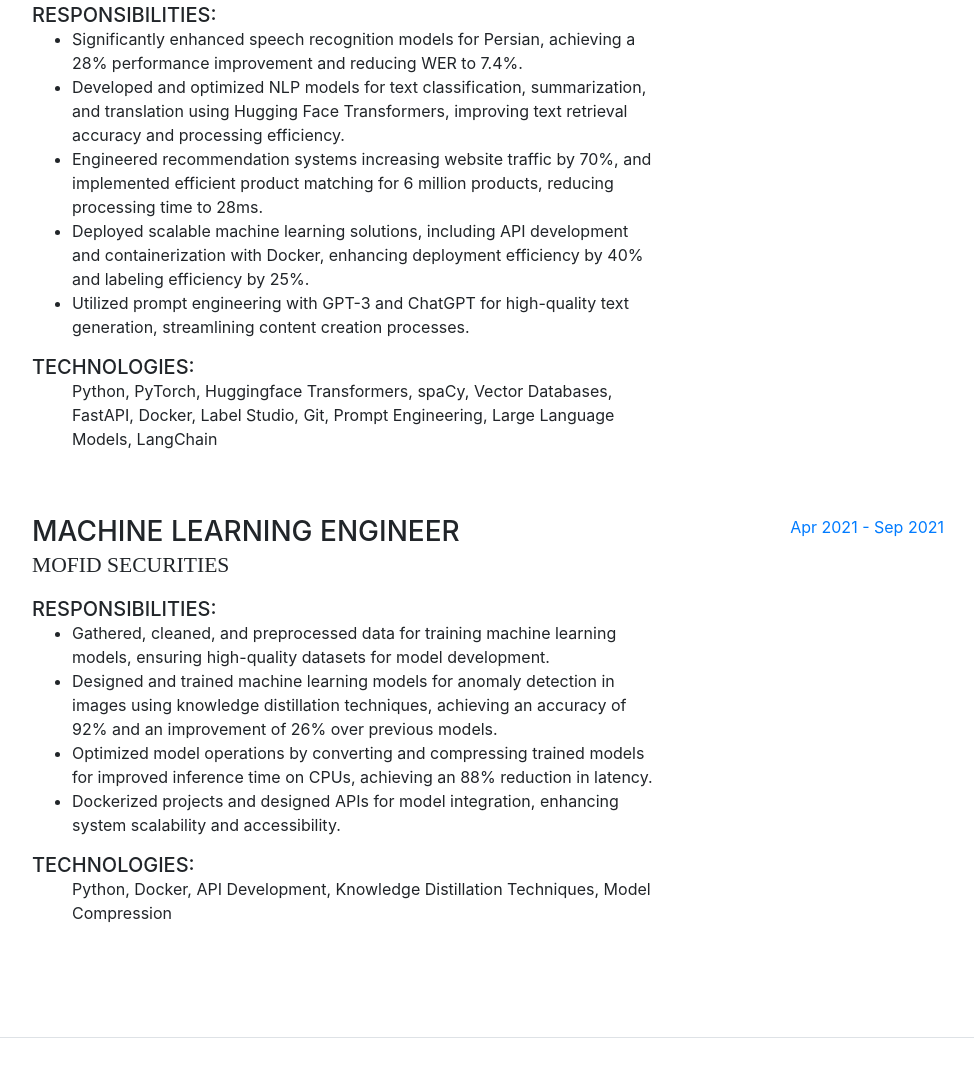
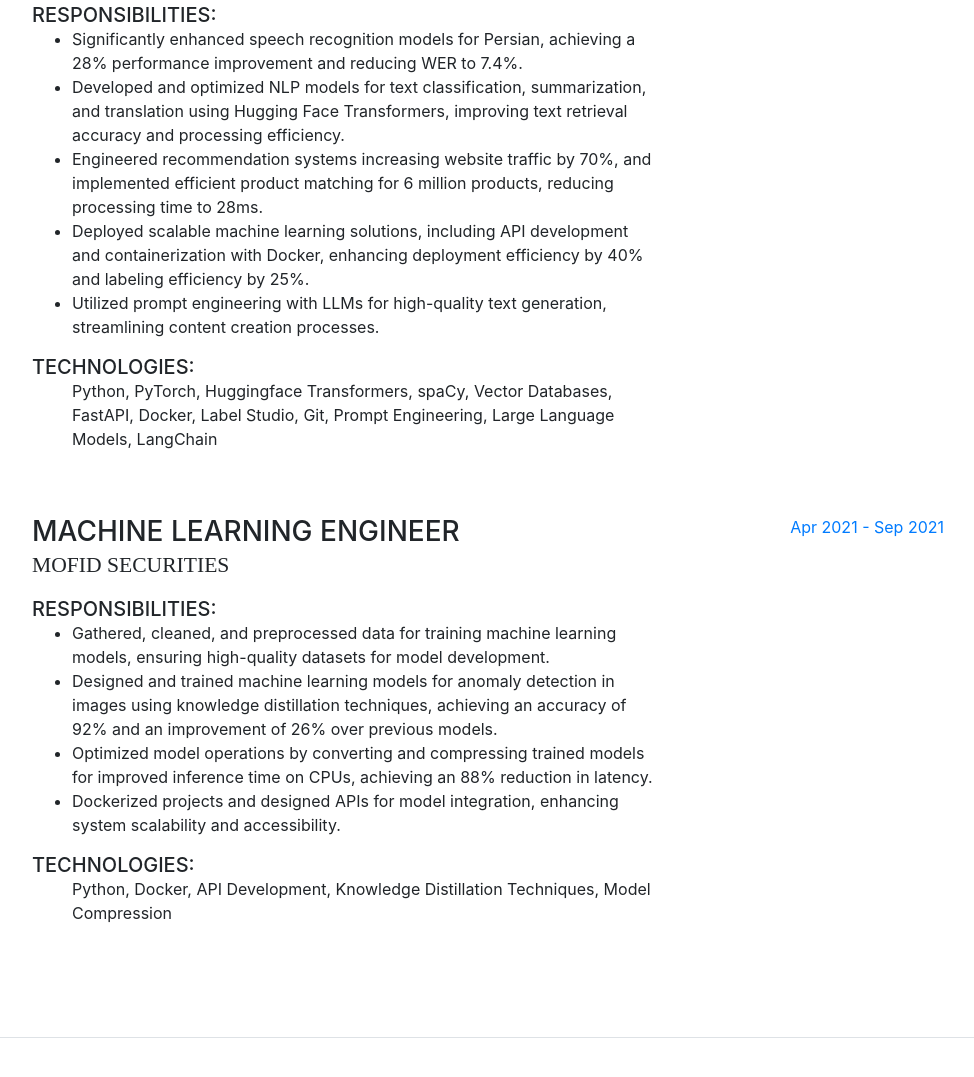
Before and after one commit to hossein-khalilian/hossein-khalilian.github.io, a website with bundled scripts: page index.html in a window 1280 px wide. Shown: the part 1013-2090 px from the top of the page, without its empty margins (288-1262 px from the left). Built offline with nearby package versions, Linux system fonts and the light colour scheme; files whose address does not match are found by name; a web font is replaced by a local one.

Commit message:
update a typo

```diff
--- a/index.html
+++ b/index.html
@@ -171,7 +171,7 @@
                 product matching for 6 million products, reducing processing time to 28ms. </li>
               <li> Deployed scalable machine learning solutions, including API development and containerization with
                 Docker, enhancing deployment efficiency by 40% and labeling efficiency by 25%. </li>
-              <li> Utilized prompt engineering with GPT-3 and ChatGPT for high-quality text generation, streamlining
+              <li> Utilized prompt engineering with LLMs for high-quality text generation, streamlining
                 content creation processes. </li>
 
 
```
